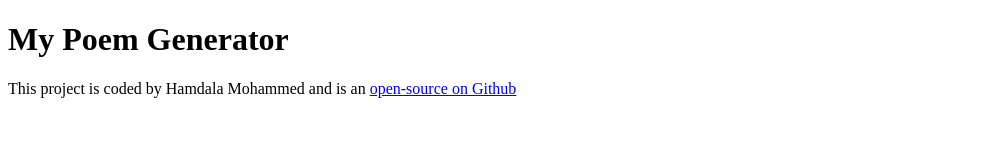
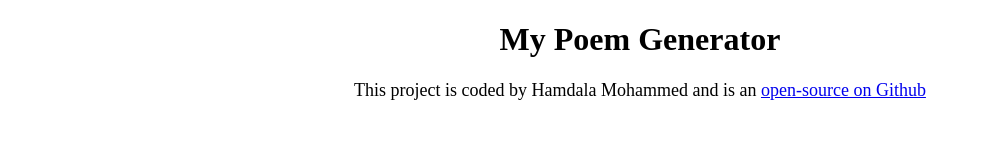
Before and after one commit to akuahamda/My-Poem-Project, a plain HTML site: page index.html in a window 1280 px wide. Shown: the whole page, without its empty margins (0-981 px from the left). Drawn offline with Linux system fonts and the light colour scheme.

Commit message:
html setup

```diff
--- /dev/null
+++ b/index.css
@@ -0,0 +1,7 @@
+h1{
+    text-align: center;
+}
+footer{
+    text-align: center;
+    font-size: large;
+}
--- a/index.html
+++ b/index.html
@@ -4,6 +4,7 @@
     <meta charset="UTF-8">
     <meta name="viewport" content="width=device-width, initial-scale=1.0">
     <title>AI Poem Project</title>
+    <link rel="stylesheet" href="index.css">
 </head>
 <body>
     <h1>My Poem Generator</h1>
```
